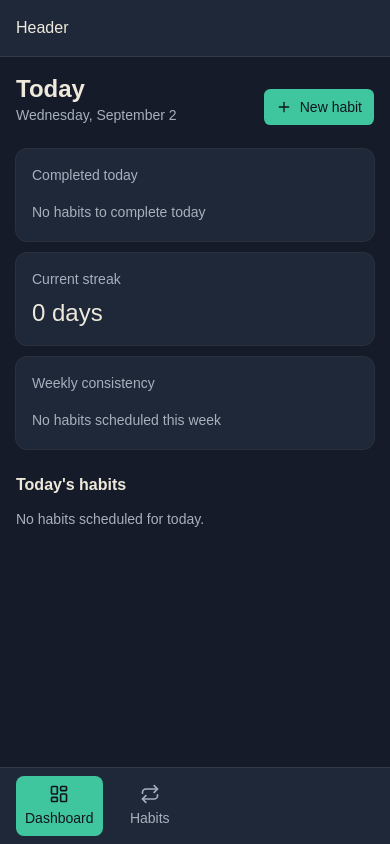
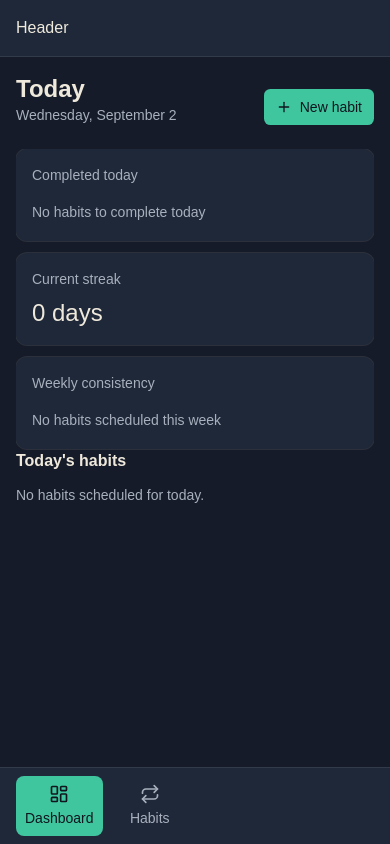
Before and after one commit to Roman-oryol/habit-forge, a React (Vite) app: page /dashboard in a window 390 px wide. Built offline with nearby package versions, Linux system fonts and the light colour scheme.

Commit message:
feat: улучшить структуру компонентов на странице Dashboard для лучшей адаптивности

```diff
--- a/src/components/dashboard/today-habits.tsx
+++ b/src/components/dashboard/today-habits.tsx
@@ -10,7 +10,7 @@ const TodayHabits = () => {
     habits?.filter((h) => isHabitDueToday(h, new Date())) ?? [];
 
   return (
-    <section className="flex min-h-0 flex-1 flex-col gap-3">
+    <section className="flex flex-col gap-3">
       <h2 className="text-base font-semibold">Today's habits</h2>
 
       {isPending && <Spinner className="text-muted size-8 self-center" />}
@@ -28,12 +28,10 @@ const TodayHabits = () => {
       )}
 
       {todayHabits.length > 0 && (
-        <div className="min-h-0 flex-1 overflow-y-auto">
-          <div className="grid gap-3 pb-4 lg:grid-cols-2 xl:grid-cols-3">
-            {todayHabits.map((habit) => (
-              <HabitCard key={habit.id} habit={habit} />
-            ))}
-          </div>
+        <div className="grid gap-3 lg:grid-cols-2 xl:grid-cols-3">
+          {todayHabits.map((habit) => (
+            <HabitCard key={habit.id} habit={habit} />
+          ))}
         </div>
       )}
     </section>
--- a/src/pages/dashboard-page.tsx
+++ b/src/pages/dashboard-page.tsx
@@ -21,8 +21,10 @@ const DashboardPage = () => {
         }
         actions={<NewHabitButton />}
       />
-      <DashboardStats />
-      <TodayHabits />
+      <div className="h-full min-h-0 overflow-y-auto">
+        <DashboardStats />
+        <TodayHabits />
+      </div>
     </div>
   );
 };
```
